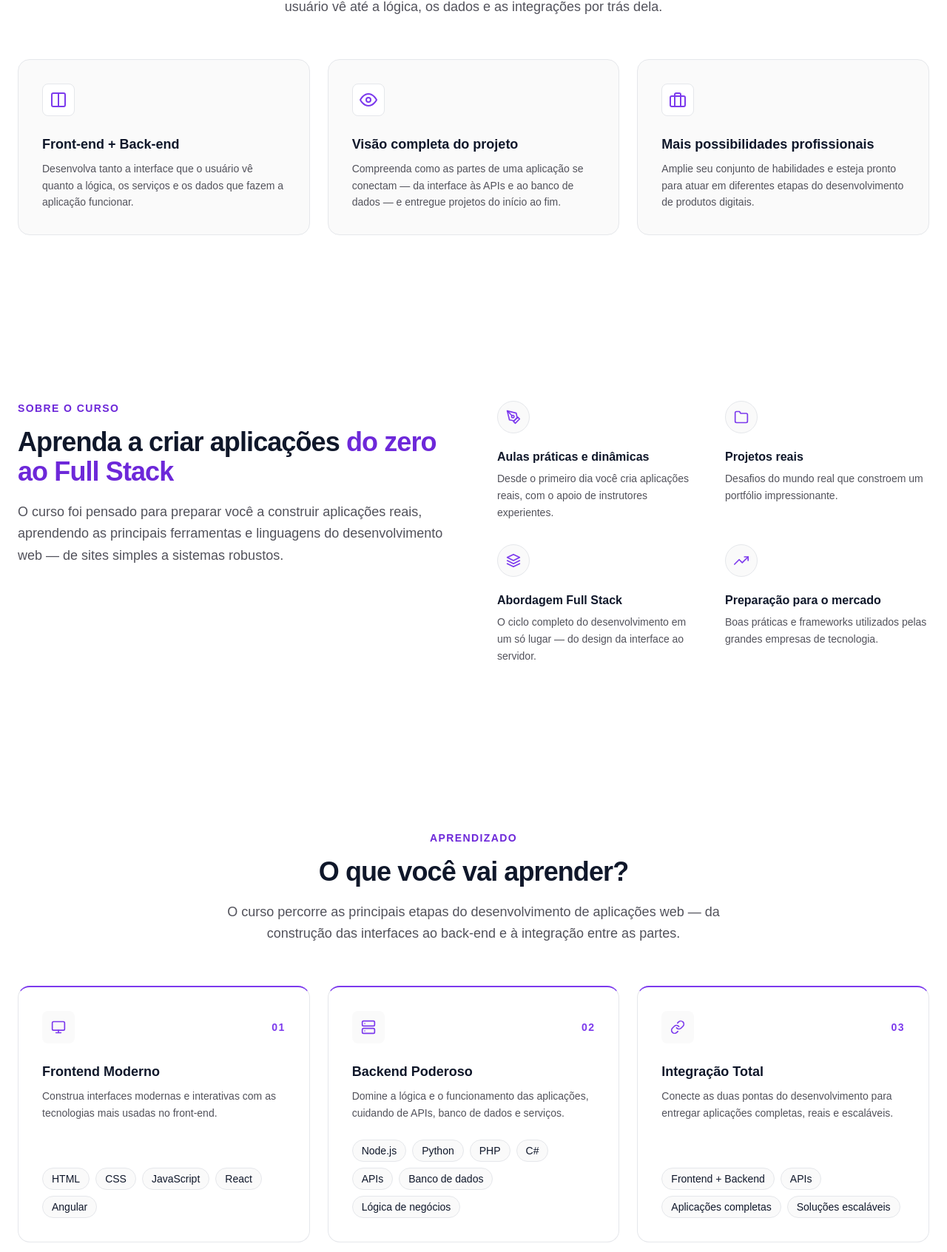
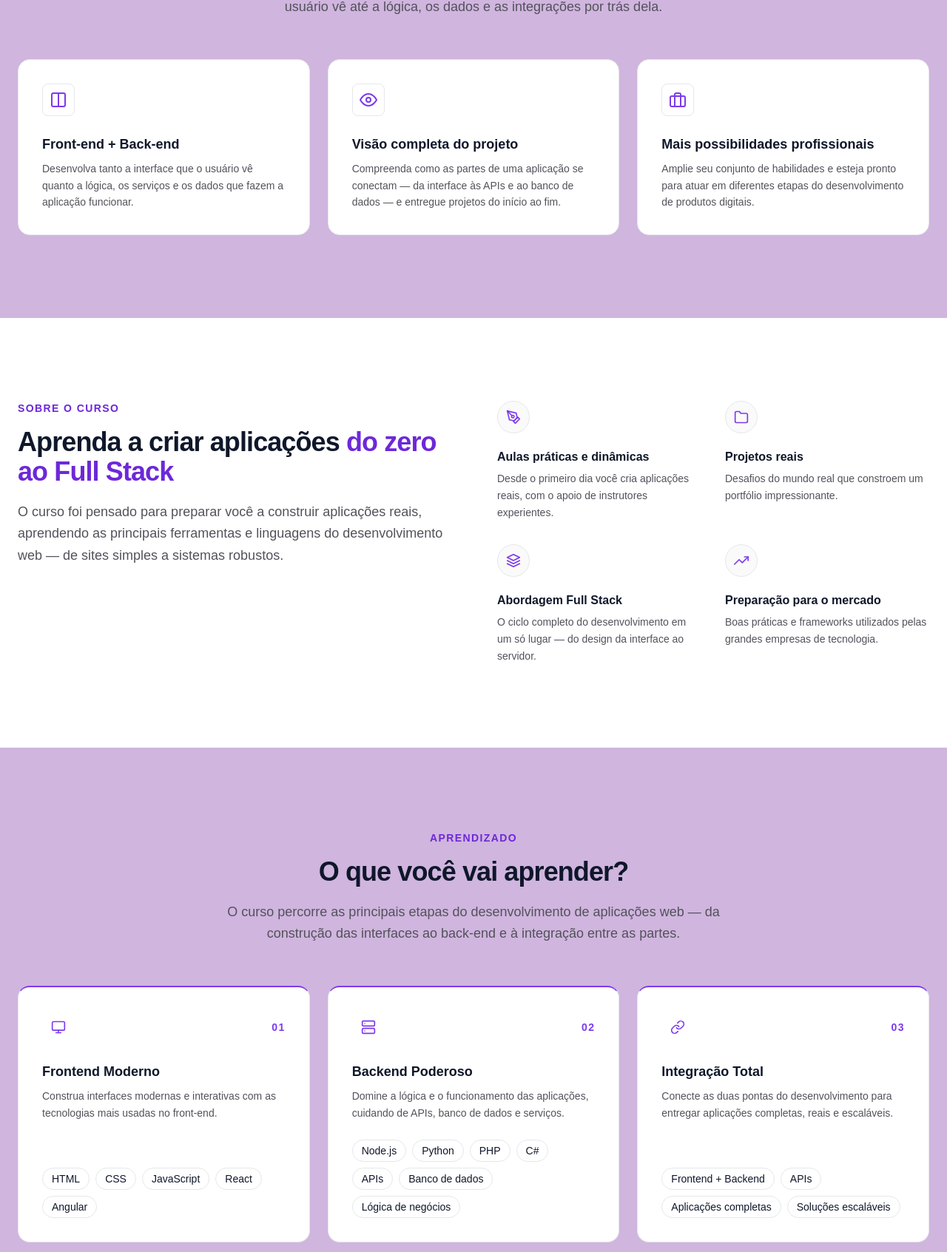
Before and after one commit to DaviMostaro/codi-landing, a Next.js app: page / in a window 1280 px wide. Shown: the part 1072-2765 px from the top of the page at 74% size. Built offline with nearby package versions, Linux system fonts and the light colour scheme.

Commit message:
feat: muda o background das secoes WhatYouWillLearn e WhyFullStack

```diff
--- a/src/app/globals.css
+++ b/src/app/globals.css
@@ -23,6 +23,7 @@ body {
   --color-codi-surface: #fafafa;
   --color-codi-card: #ffffff;
   --color-codi-border: #e5e7eb;
+  --color-codi-soft-bg: #d0b5de;
 
   --color-codi-primary: #7c3aed;
   --color-codi-primary-hover: #6d28d9;
--- a/src/components/WhatYouWillLearn.tsx
+++ b/src/components/WhatYouWillLearn.tsx
@@ -42,10 +42,8 @@ const pillars = [
 
 export function WhatYouWillLearn() {
   return (
-    <section
-      id="what-you-will-learn"
-      className="mx-auto max-w-7xl px-6 py-20 sm:py-28"
-    >
+    <section id="what-you-will-learn" className="bg-codi-soft-bg">
+      <div className="mx-auto max-w-7xl px-6 py-20 sm:py-28">
         <div className="flex flex-col items-center text-center">
           <span className="text-sm font-semibold uppercase tracking-widest text-codi-text-accent">
             Aprendizado
@@ -64,10 +62,10 @@ export function WhatYouWillLearn() {
           {pillars.map((pillar) => (
             <article
               key={pillar.number}
-            className="flex h-full flex-col rounded-2xl border border-codi-border border-t-2 border-t-codi-primary p-8"
+              className="flex h-full flex-col rounded-2xl border border-codi-border border-t-2 border-t-codi-primary bg-codi-card p-8"
             >
               <div className="flex items-center justify-between">
-              <span className="flex h-11 w-11 items-center justify-center rounded-lg bg-codi-surface text-codi-primary">
+                <span className="flex h-11 w-11 items-center justify-center rounded-lg bg-codi-card text-codi-primary">
                   <pillar.icon className="h-5 w-5" />
                 </span>
                 <span className="text-sm font-bold tracking-widest text-codi-primary">
@@ -84,7 +82,7 @@ export function WhatYouWillLearn() {
                 {pillar.techs.map((tech) => (
                   <li
                     key={tech}
-                  className="rounded-full border border-codi-border bg-codi-surface px-3 py-1 text-sm text-codi-text"
+                    className="rounded-full border border-codi-border bg-codi-card px-3 py-1 text-sm text-codi-text"
                   >
                     {tech}
                   </li>
@@ -93,6 +91,7 @@ export function WhatYouWillLearn() {
             </article>
           ))}
         </div>
+      </div>
     </section>
   );
 }
--- a/src/components/WhyFullStack.tsx
+++ b/src/components/WhyFullStack.tsx
@@ -23,13 +23,15 @@ const reasons = [
 
 export function WhyFullStack() {
   return (
-    <section id="curso" className="mx-auto max-w-7xl px-6 py-20 sm:py-28">
+    <section id="curso" className="bg-codi-soft-bg">
+      <div className="mx-auto max-w-7xl px-6 py-20 sm:py-28">
         <div className="flex flex-col items-center text-center">
           <span className="text-sm font-semibold uppercase tracking-widest text-codi-text-accent">
             Por que Full Stack?
           </span>
           <h2 className="mt-4 max-w-2xl text-3xl font-bold tracking-tight text-codi-text sm:text-4xl">
-          Por que aprender <span className="text-codi-text-accent">Full Stack</span>?
+            Por que aprender{" "}
+            <span className="text-codi-text-accent">Full Stack</span>?
           </h2>
           <p className="mt-5 max-w-2xl text-base leading-relaxed text-codi-text-secondary sm:text-lg">
             Ao aprender Front-end e Back-end, você deixa de enxergar apenas uma
@@ -43,7 +45,7 @@ export function WhyFullStack() {
           {reasons.map((reason) => (
             <article
               key={reason.title}
-            className="flex flex-col rounded-2xl border border-codi-border bg-codi-surface p-8"
+              className="flex flex-col rounded-2xl border border-codi-border bg-codi-card p-8"
             >
               <span className="flex h-11 w-11 items-center justify-center rounded-lg border border-codi-border bg-codi-bg text-codi-primary">
                 <reason.icon className="h-6 w-6" />
@@ -57,6 +59,7 @@ export function WhyFullStack() {
             </article>
           ))}
         </div>
+      </div>
     </section>
   );
 }
```
Lines whose indentation alone changed are shown as unchanged.
